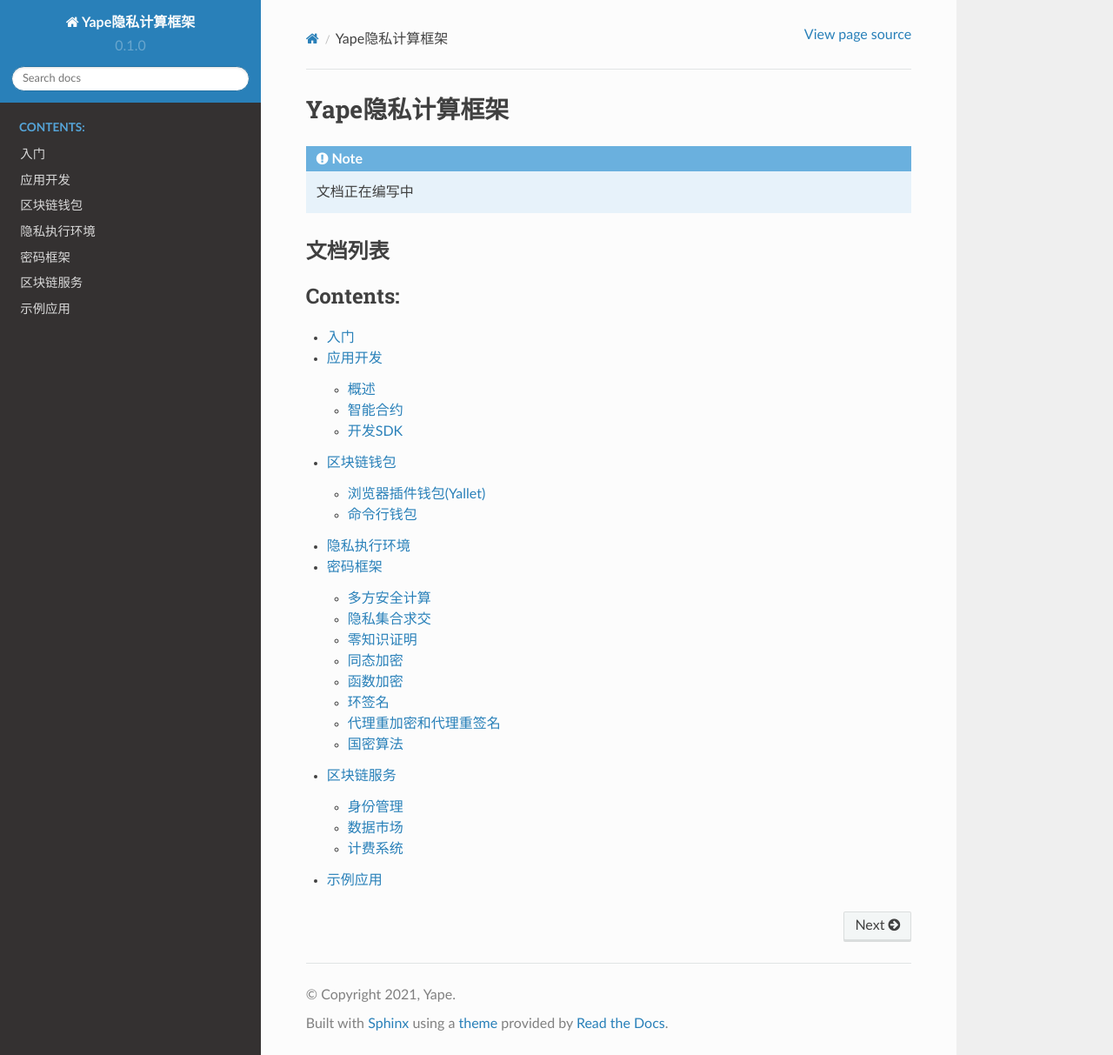
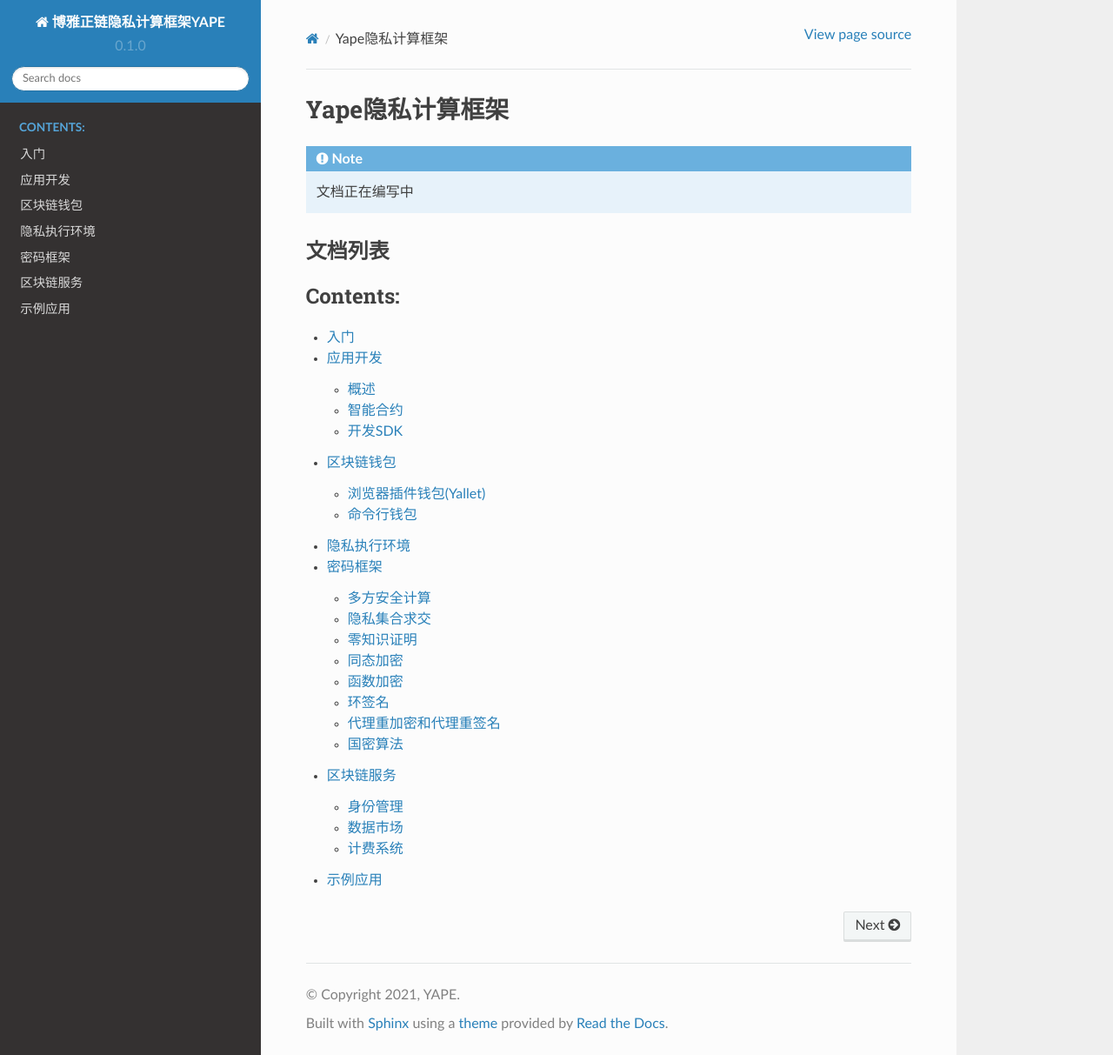
Before and after one commit to boyanet/yape-docs, a Sphinx documentation site: the page built from docs/source/index.rst, in a window 1280 px wide and 1213 px high. Shown: the whole window at 87% size. Built offline with Sphinx 7.4.7 and the Read the Docs theme 2.0.0, drawn with Linux system fonts in a browser that asks for light colours.

Commit message:
Update conf.py

```diff
--- a/docs/source/conf.py
+++ b/docs/source/conf.py
@@ -2,9 +2,9 @@
 
 # -- Project information
 
-project = 'Yape隐私计算框架'
-copyright = '2021, Yape'
-author = 'Yape'
+project = '博雅正链隐私计算框架YAPE'
+copyright = '2021, YAPE'
+author = 'YAPE'
 
 release = '0.1'
 version = '0.1.0'
```
